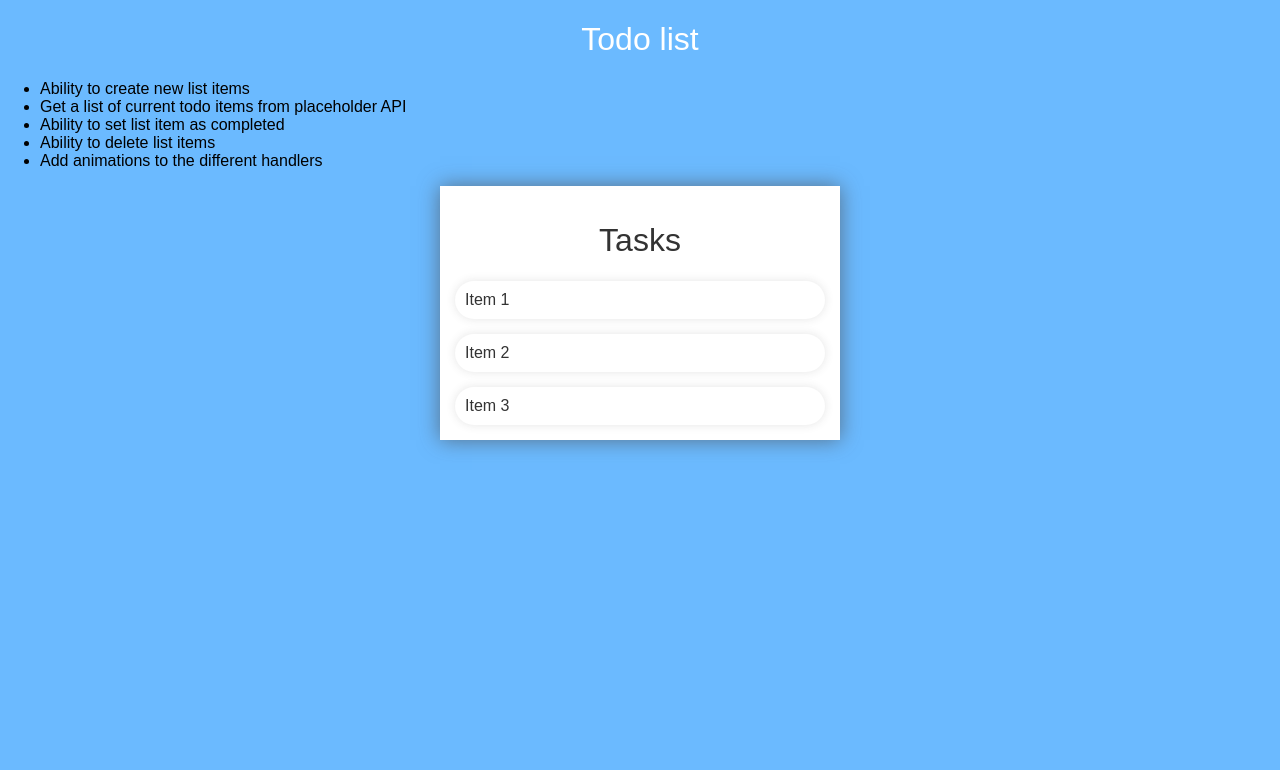
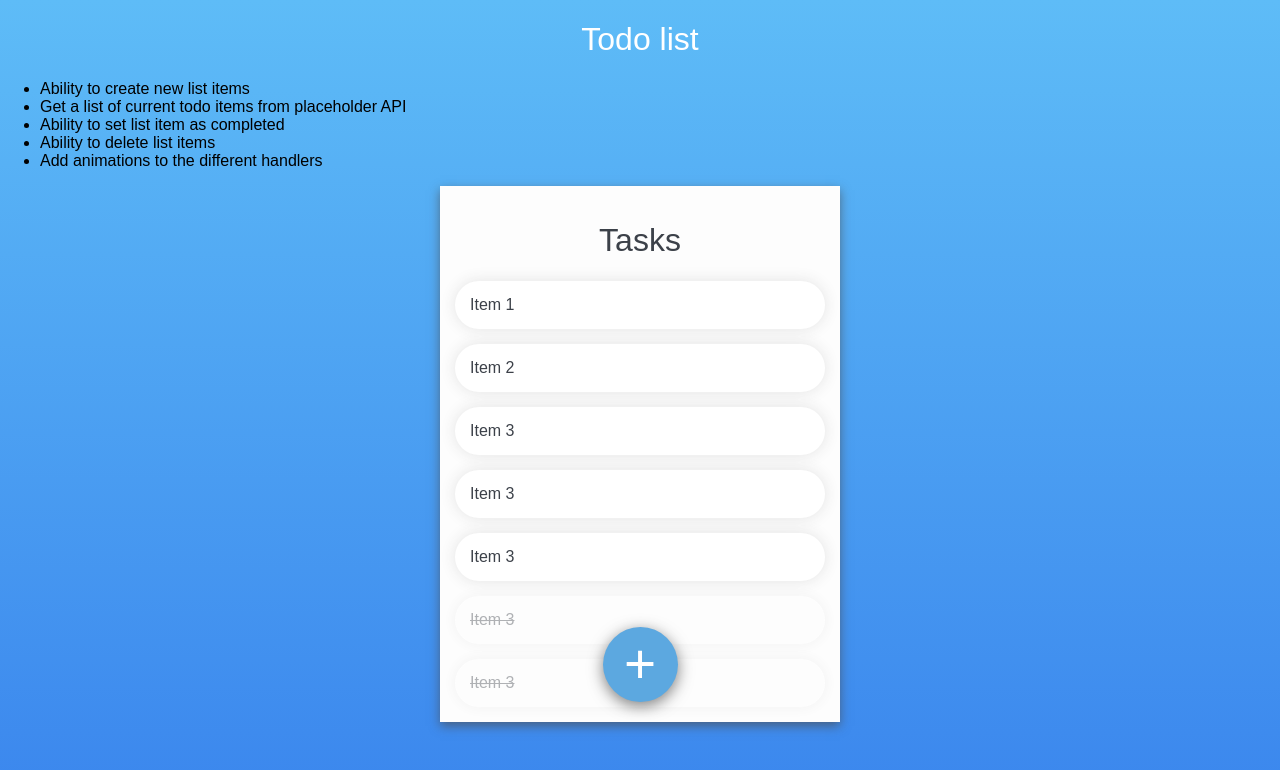
Before and after one commit to jknowles94/react-todo, a React (Create React App) app: page / in a window 1280 px wide. Shown: the top 770 px of the page. Built offline with nearby package versions, Linux system fonts and the light colour scheme.

Commit message:
add styling for add new button and finesse items

```diff
--- a/src/App.css
+++ b/src/App.css
@@ -1,6 +1,7 @@
 body {
-	background: #0089ff94;
+	background-image: linear-gradient(#5ebcf7, #3a85ed);
 	font-family: Arial, sans-serif;
+	padding-bottom: 100px;
 }
 
 h1 {
--- a/src/components/TodoList/ListItem/ListItem.css
+++ b/src/components/TodoList/ListItem/ListItem.css
@@ -3,11 +3,24 @@
 	width: 100%;
 	border-radius: 25px;
 	margin-bottom: 15px;
-	padding: 10px;
+	padding: 15px;
 	box-sizing: border-box;
-	box-shadow: 0px 0px 10px #33333321;
+	box-shadow: 0px 0px 15px #33333321;
+	background: #fff;
+	transition: all 300ms;
+	cursor: pointer;
+}
+
+.item:not(.done):hover {
+	transform: scale(1.03);
 }
 
 .item:last-child {
 	margin-bottom: 0;
 }
+
+.item.done {
+	opacity: 0.4;
+    text-decoration: line-through;
+    cursor: auto;
+}
--- a/src/components/TodoList/ListItem/ListItem.js
+++ b/src/components/TodoList/ListItem/ListItem.js
@@ -2,8 +2,9 @@ import React from 'react';
 import './ListItem.css';
 
 const ListItem = (props) => {
+	let classes = props.done ? "item done" : "item";
   return (
-  	<div className="item">
+  	<div className={classes}>
   		{props.children}
   	</div>
   );
--- a/src/components/TodoList/TodoList.css
+++ b/src/components/TodoList/TodoList.css
@@ -1,3 +1,5 @@
 .list_container {
-	max-height: 300px;
+	/*max-height: 400px;
+	overflow-y: scroll;
+	overflow-x: visible;*/
 }
--- a/src/components/TodoList/TodoList.js
+++ b/src/components/TodoList/TodoList.js
@@ -5,9 +5,13 @@ import ListItem from './ListItem/ListItem';
 const TodoList = (props) => {
   return (
   	<div className="list_container">
-  		<ListItem>Item 1</ListItem>
-  		<ListItem>Item 2</ListItem>
-  		<ListItem>Item 3</ListItem>
+  		<ListItem done={false}>Item 1</ListItem>
+  		<ListItem done={false}>Item 2</ListItem>
+  		<ListItem done={false}>Item 3</ListItem>
+  		<ListItem done={false}>Item 3</ListItem>
+  		<ListItem done={false}>Item 3</ListItem>
+  		<ListItem done={true}>Item 3</ListItem>
+  		<ListItem done={true}>Item 3</ListItem>
   	</div>
   );
 };
--- /dev/null
+++ b/src/components/addNewItem/addNewItem.css
@@ -0,0 +1,31 @@
+.addNewItem {
+	position: absolute;
+	bottom: 20px;
+	background: #5ca8e0;
+	border-radius: 50%;
+	text-align: center;
+	color: #fff;
+	width: 75px;
+	height: 75px;
+	box-shadow: 0px 4px 15px #333333a1;
+	left: 0;
+	right: 0;
+	margin: 0 auto;
+	cursor: pointer;
+	transition: all 500ms;
+}
+.addNewItem span {
+	color: #fff;
+	font-size: 55px;
+	line-height: 1.35;
+	display: block;
+	transition: all 500ms;
+}
+
+.addNewItem:hover {
+	transform: scale(1.08);
+}
+
+.addNewItem:hover span {
+	transform: rotate(180deg);
+}
--- /dev/null
+++ b/src/components/addNewItem/addNewItem.js
@@ -0,0 +1,12 @@
+import React from 'react';
+import './addNewItem.css';
+
+const AddNewItem = (props) => {
+  return (
+  	<div className="addNewItem">
+  		<span>+</span>
+  	</div>
+  );
+};
+
+export default AddNewItem;
--- a/src/containers/Todo/Todo.css
+++ b/src/containers/Todo/Todo.css
@@ -1,13 +1,14 @@
 .todo_container {
 	width: 400px;
 	margin: 0 auto;
-	box-shadow: 0px 0px 20px #4a4848a6;
-	background: #fff;
+	box-shadow: 0px 4px 10px #4a4848a6;
+	background: #fdfdfd;
 	padding: 15px;
 	box-sizing: border-box;
 	position: relative;
+	overflow: hidden;
 }
 
 .todo_container * {
-	color: #333;
+	color: #3c4149;
 }
--- a/src/containers/Todo/Todo.js
+++ b/src/containers/Todo/Todo.js
@@ -1,6 +1,7 @@
 import React, { Component } from 'react';
 import './Todo.css';
 import TodoList from '../../components/TodoList/TodoList';
+import AddNewItem from '../../components/addNewItem/addNewItem';
 
 class Todo extends Component {
   render() {
@@ -8,6 +9,7 @@ class Todo extends Component {
     	<div className="todo_container">
     		<h1>Tasks</h1>
     		<TodoList></TodoList>
+    		<AddNewItem></AddNewItem>
     	</div>
     );
   }
```
